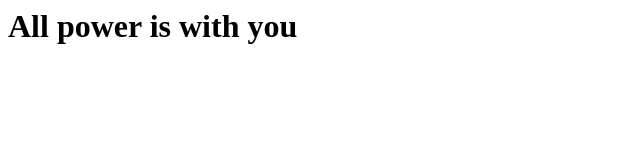
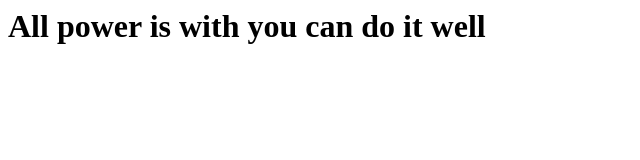
Before and after one commit to techtalkit/firstgitrepoaws, a plain HTML site: page index.html in a window 1280 px wide. Shown: the whole page, without its empty margins (0-640 px from the left). Drawn offline with Linux system fonts and the light colour scheme.

Commit message:
Completed the first quote

```diff
--- a/index.html
+++ b/index.html
@@ -1,6 +1,6 @@
 <html>
 	<body>
-		<h1>All power is with you</h1>
+		<h1>All power is with you can do it well</h1>
 	</body>
 
 </html>
```
